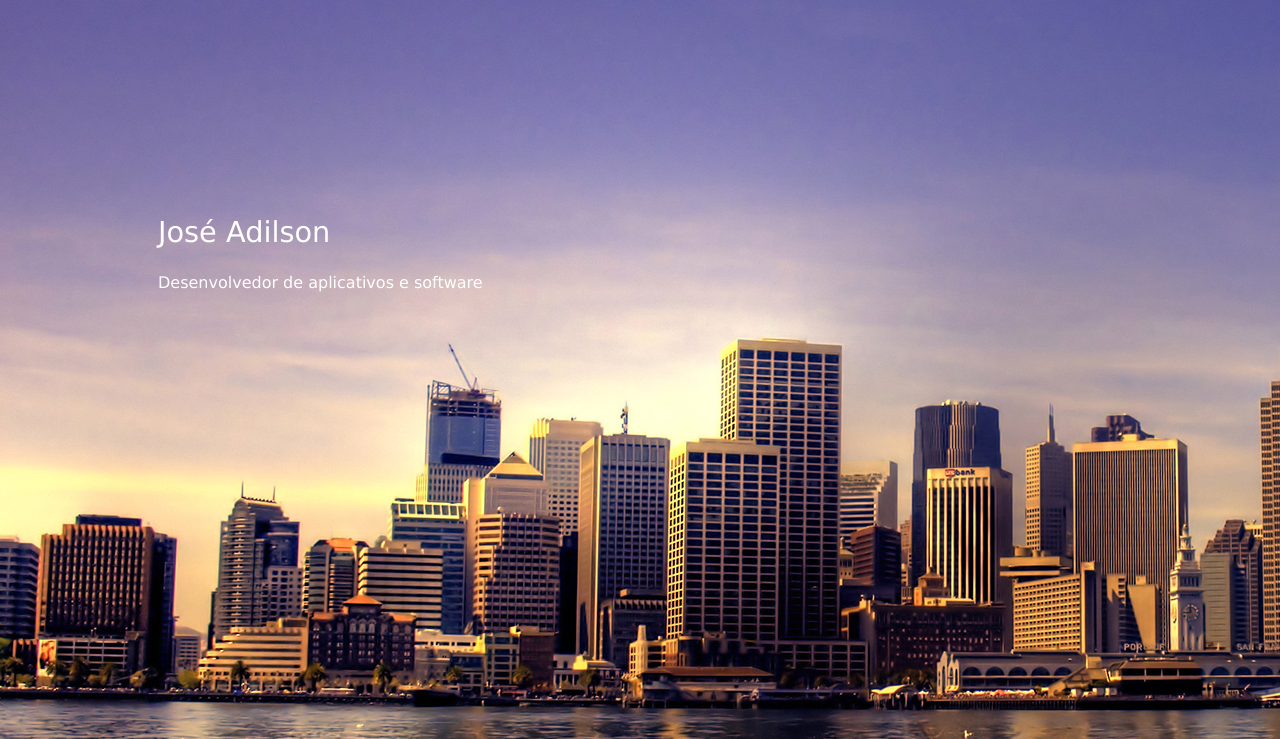
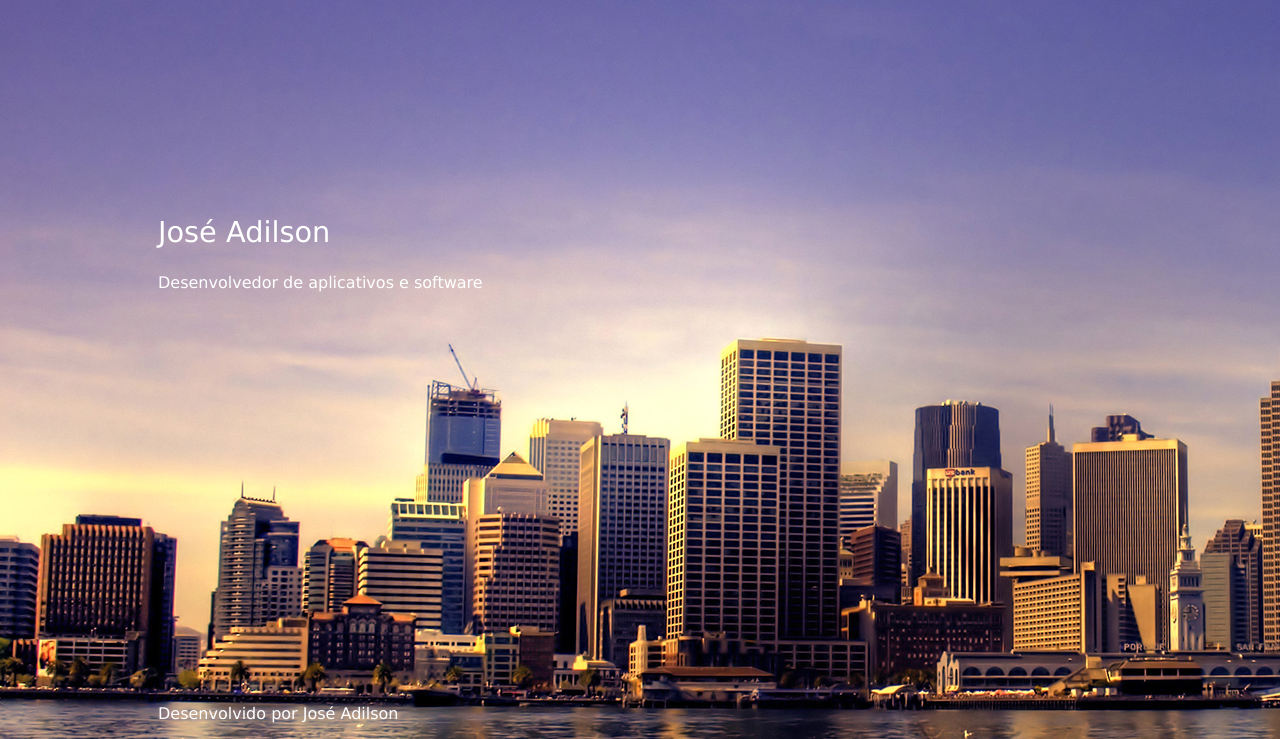
Before and after one commit to joseadilson/Trabalho-Site-Pos, a plain HTML site: page index.html in a window 1280 px wide. Shown: the part 61-800 px from the top of the page. Drawn offline with Linux system fonts and the light colour scheme.

Commit message:
index ajustes

```diff
--- a/css/estilo-index.scss
+++ b/css/estilo-index.scss
@@ -12,7 +12,6 @@ $nome-topo: Roboto, Tahoma, Arial;
 $largura: 900px;
 
 /*CSS da pagina index.html*/
-
 
 body{
     background: url(../arquivos/cv.jpg);
@@ -52,3 +51,12 @@ main{
         font: 1.8em $descricao;
     }
 }
+
+footer {
+    position: absolute;
+    font: 1.0em $descricao;
+    text-align: center;
+    color: $cor5;
+    bottom: 0;
+    margin-left: 150px;
+}
--- a/index.html
+++ b/index.html
@@ -17,8 +17,6 @@
                 <h1>Home</h1>
             </nav>
 
-
-
             <main>
                 <h2>José Adilson</h2>
                 <p>
@@ -26,6 +24,11 @@
                 </p>
             </main>
 
+            <footer>
+                <p>Desenvolvido por José Adilson</p>
+            </footer>
+
         </div>
+
     </body>
 </html>
```
Also changed, not shown: css/estilo-index.css, css/estilo-index.min.css (deleted), 1 other file.
